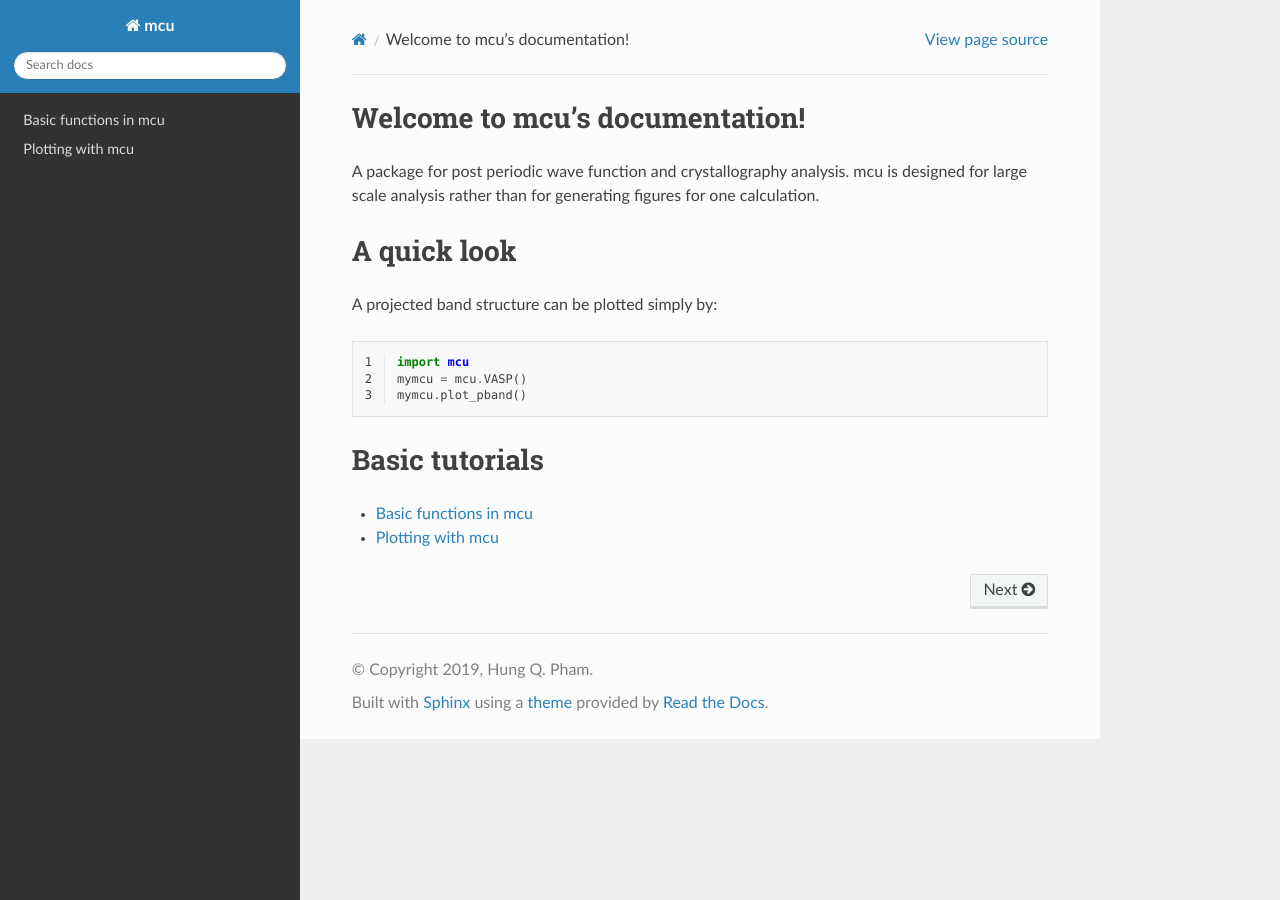
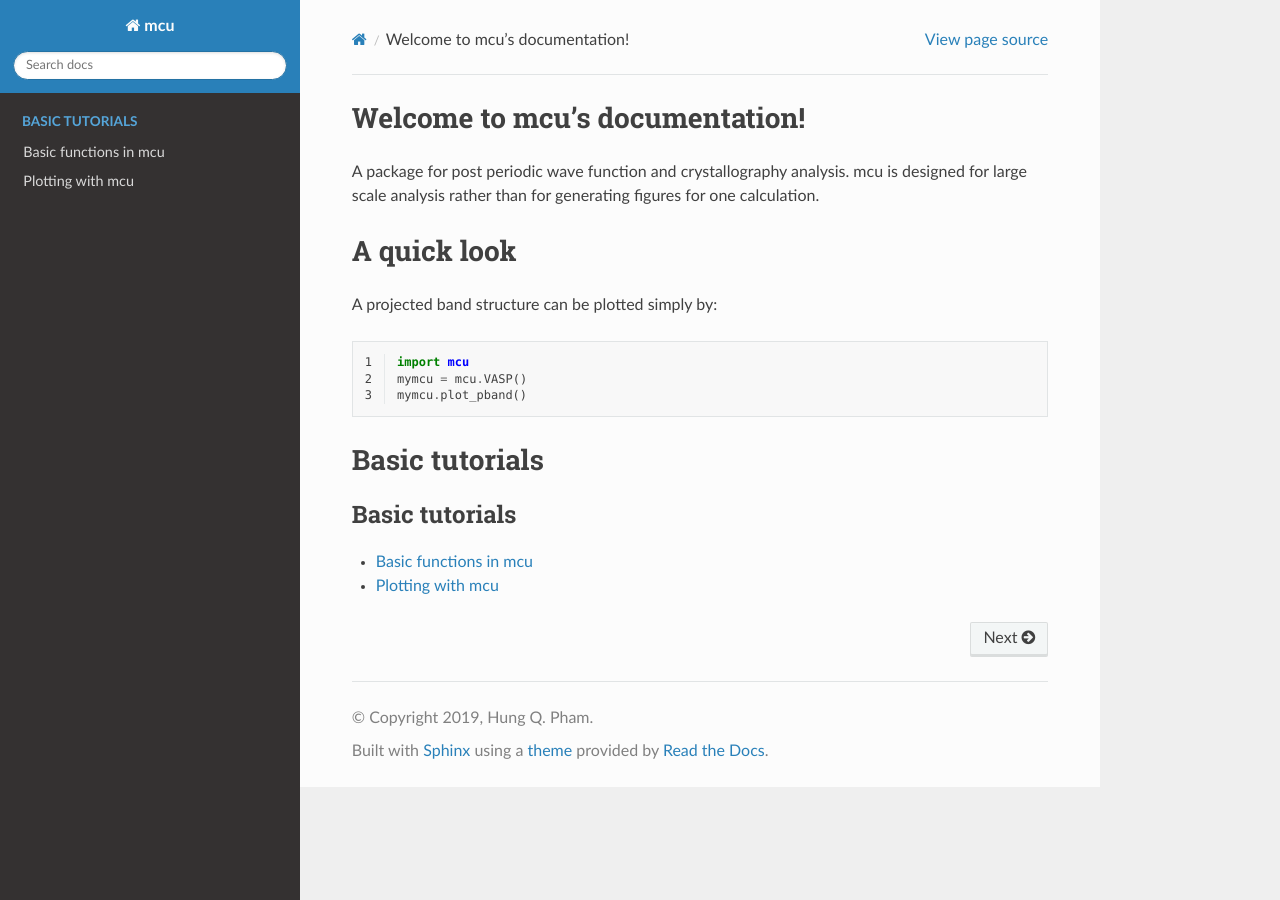
Before and after one commit to hungpham2017/mcu, a Sphinx documentation site: the page built from docs/source/index.rst, in a window 1280 px wide. Built offline with Sphinx 7.4.7 and the Read the Docs theme 2.0.0, drawn with Linux system fonts in a browser that asks for light colours.

Commit message:
Adding pages

```diff
--- a/docs/source/index.rst
+++ b/docs/source/index.rst
@@ -22,6 +22,7 @@ Basic tutorials
 
 .. toctree::
    :maxdepth: 2
+   :caption: Basic tutorials
 
    basic
    plotting
```
Also changed, not shown: 6 other files.
